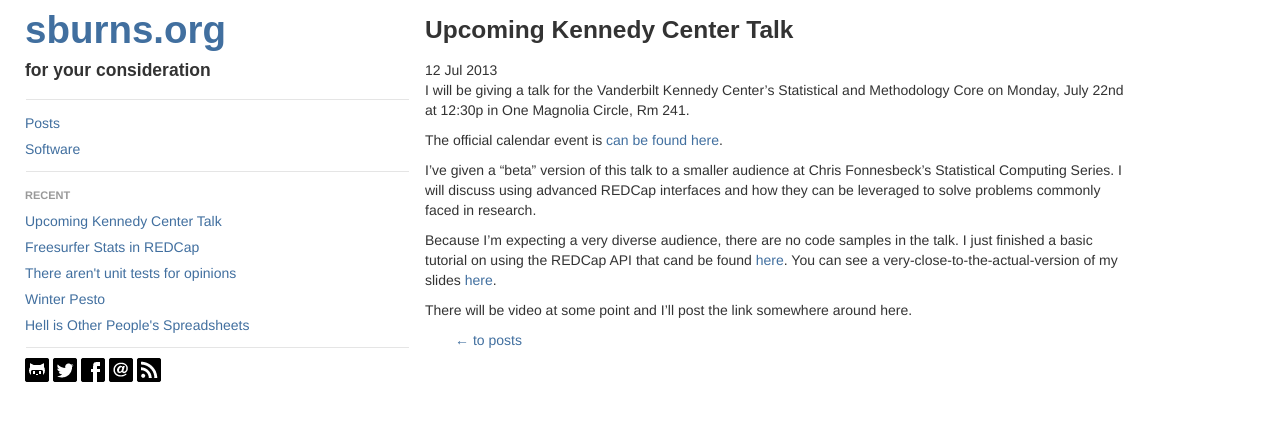
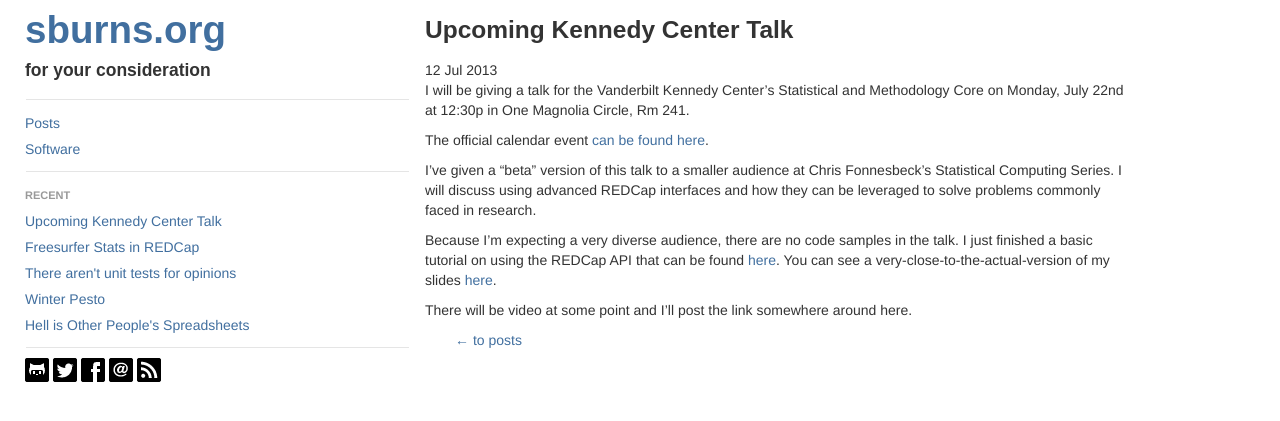
Before and after one commit to sburns/sburns.github.com, a Jekyll site: the page built from _posts/2013-07-12-upcoming-kc-talk.md, in a window 1280 px wide. Shown: the top 421 px of the page. Built offline with Jekyll 4.4.1, drawn with Linux system fonts in a browser that asks for light colours.

Commit message:
Update 2013-07-12-upcoming-kc-talk.md
Fix typos

```diff
--- a/_posts/2013-07-12-upcoming-kc-talk.md
+++ b/_posts/2013-07-12-upcoming-kc-talk.md
@@ -6,10 +6,10 @@ layout: post
 
 I will be giving a talk for the Vanderbilt Kennedy Center's Statistical and Methodology Core on Monday, July 22nd at 12:30p in One Magnolia Circle, Rm 241.
 
-The official calendar event is [can be found here](http://kc.vanderbilt.edu/site/newsandevents/calendar/page.aspx?id=3950).
+The official calendar event [can be found here](http://kc.vanderbilt.edu/site/newsandevents/calendar/page.aspx?id=3950).
 
 I've given a "beta" version of this talk to a smaller audience at Chris Fonnesbeck's Statistical Computing Series. I will discuss using advanced REDCap interfaces and how they can be leveraged to solve problems commonly faced in research.
 
-Because I'm expecting a very diverse audience, there are no code samples in the talk. I just finished a basic tutorial on using the REDCap API that cand be found [here](http://bit.ly/pycap-tutorial). You can see a very-close-to-the-actual-version of my slides [here](/assets/pdf/20130712-kc-redcap-beta.pdf).
+Because I'm expecting a very diverse audience, there are no code samples in the talk. I just finished a basic tutorial on using the REDCap API that can be found [here](http://bit.ly/pycap-tutorial). You can see a very-close-to-the-actual-version of my slides [here](/assets/pdf/20130712-kc-redcap-beta.pdf).
 
 There will be video at some point and I'll post the link somewhere around here.
```
